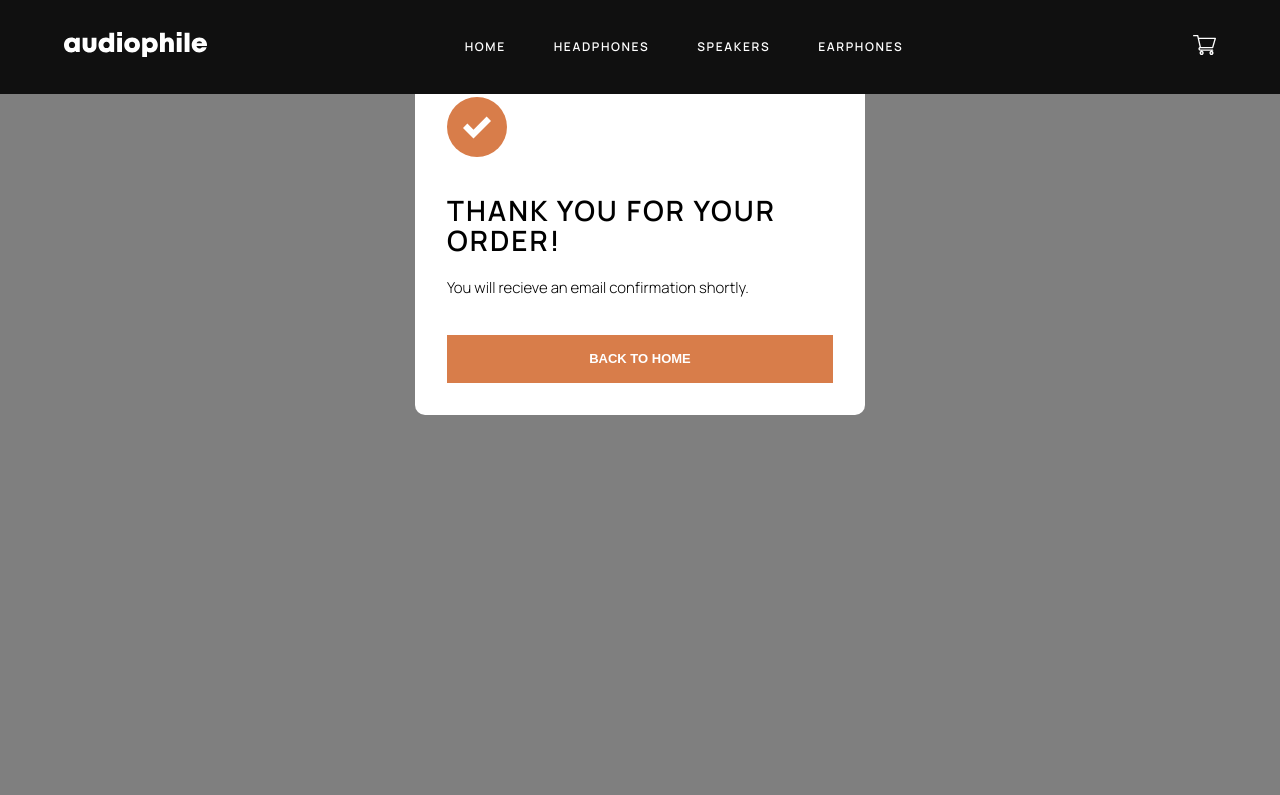
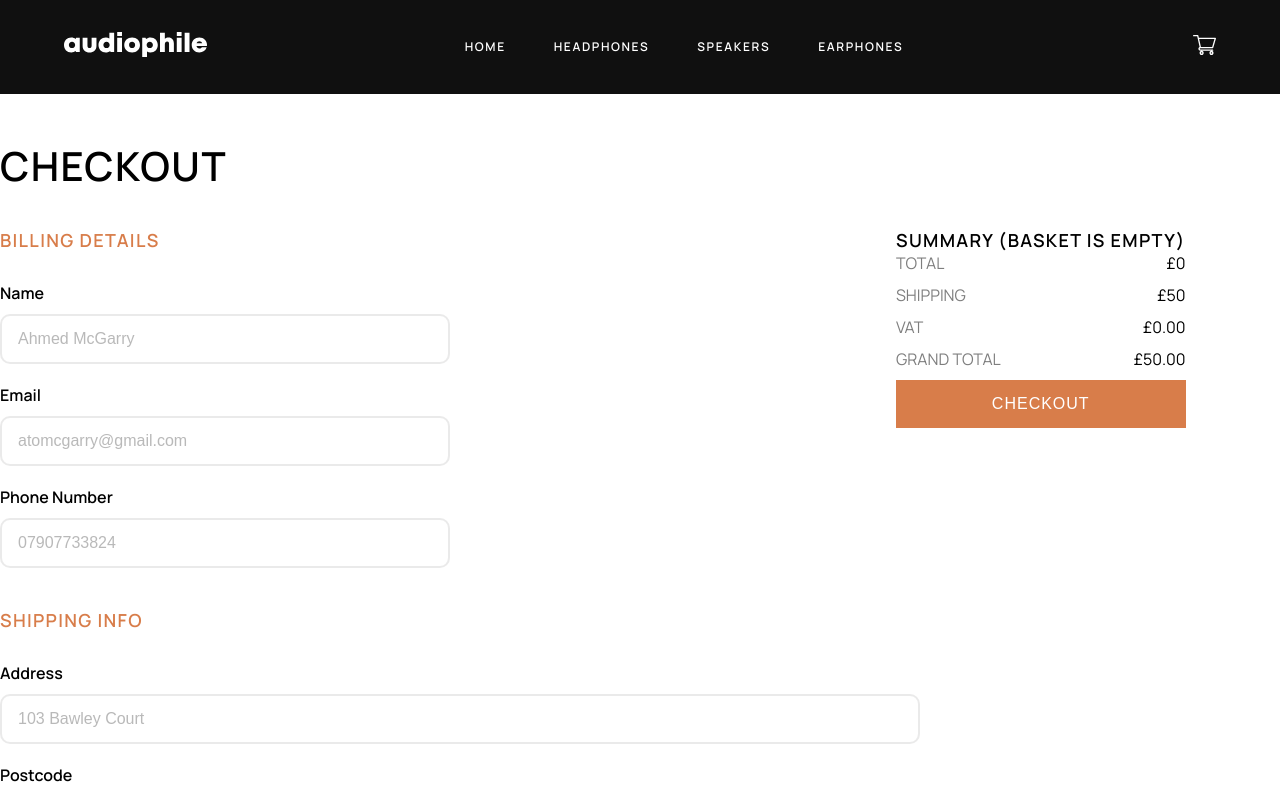
Before and after one commit to McGarry-A/audiophile, a React (Create React App) app: page /checkout in a window 1280 px wide. Shown: the top 795 px of the page. Built offline with nearby package versions, Linux system fonts and the light colour scheme.

Commit message:
you are now able to see final component when checking out

```diff
--- a/src/components/CheckedOut/CheckedOut.tsx
+++ b/src/components/CheckedOut/CheckedOut.tsx
@@ -1,8 +1,14 @@
 import "./CheckedOut.css";
 import { ImCheckmark } from "react-icons/im";
 import { NavLink } from "react-router-dom";
+import React from "react";
 
-const CheckedOut = () => {
+interface props {
+    checkoutComplete: boolean,
+    setCheckoutComplete: React.Dispatch<React.SetStateAction<boolean>>
+}
+
+const CheckedOut: React.FC<props> = (props) => {
   return (
     <div className="checked-out-wrapper">
       <div className="checked-out-modal">
@@ -19,7 +25,7 @@ const CheckedOut = () => {
 
         </div>
         <NavLink to={"/"}>
-          <button>Back to Home</button>
+          <button onClick={() => props.setCheckoutComplete(true)}>Back to Home</button>
         </NavLink>
       </div>
     </div>
--- a/src/components/CheckoutModal/CheckoutModal.tsx
+++ b/src/components/CheckoutModal/CheckoutModal.tsx
@@ -7,8 +7,10 @@ import { BasketContext } from "../..";
 interface props {
   closeModal?: Function;
   editable: boolean;
+  setCheckoutComplete?: React.Dispatch<React.SetStateAction<boolean>>
+  checkoutComplete?: boolean
 }
-const CheckoutModal: React.FC<props> = ({ closeModal, editable }) => {
+const CheckoutModal: React.FC<props> = ({ closeModal, editable, setCheckoutComplete, checkoutComplete }) => {
   const basketState = useContext(BasketContext);
   const { basket, setBasket } = basketState;
 
@@ -16,6 +18,12 @@ const CheckoutModal: React.FC<props> = ({ closeModal, editable }) => {
   const [vat, setVat] = useState<string>("");
   const [grandPrice, setGrandPrice] = useState<string>("");
 
+  const checkoutButtonHandler = () => {
+    closeModal && closeModal()
+    setCheckoutComplete!(true)
+
+    setBasket([])
+  }
   const emptyBasket = () => {
     setBasket([]);
   };
@@ -110,7 +118,7 @@ const CheckoutModal: React.FC<props> = ({ closeModal, editable }) => {
         <NavLink to="/checkout">
           <button
             className="checkout-button"
-            onClick={() => closeModal && closeModal()}
+            onClick={checkoutButtonHandler}
           >
             Checkout
           </button>
--- a/src/components/Form/Form.tsx
+++ b/src/components/Form/Form.tsx
@@ -2,6 +2,7 @@ import React, { ReactElement } from "react";
 import RadioButton from "../FormComponents/RadioButton/RadioButton";
 import SimpleInput from "../FormComponents/SimpleInput/SimpleInput";
 import "./Form.css";
+
 
 const Form: React.FC = (): ReactElement => {
 
--- a/src/screens/CheckoutPage/CheckoutPage.tsx
+++ b/src/screens/CheckoutPage/CheckoutPage.tsx
@@ -4,18 +4,18 @@ import CheckoutModal from "../../components/CheckoutModal/CheckoutModal";
 import { useState } from "react";
 import CheckedOut from "../../components/CheckedOut/CheckedOut";
 const CheckoutPage = () => {
-  const [checkoutComplete, setCheckoutComplete] = useState<boolean>(true);
+  const [checkoutComplete, setCheckoutComplete] = useState<boolean>(false);
 
   return (
     <div className="checkout-page">
       {checkoutComplete === true ? (
-        <CheckedOut />
+        <CheckedOut checkoutComplete={checkoutComplete} setCheckoutComplete={setCheckoutComplete}/>
       ) : (
         <div>
           <h2 className="checkout-title">Checkout</h2>
           <div className="checkout-body">
             <Form />
-            <CheckoutModal editable={false} />
+            <CheckoutModal editable={false} setCheckoutComplete={setCheckoutComplete} checkoutComplete={checkoutComplete}/>
           </div>
         </div>
       )}
```
